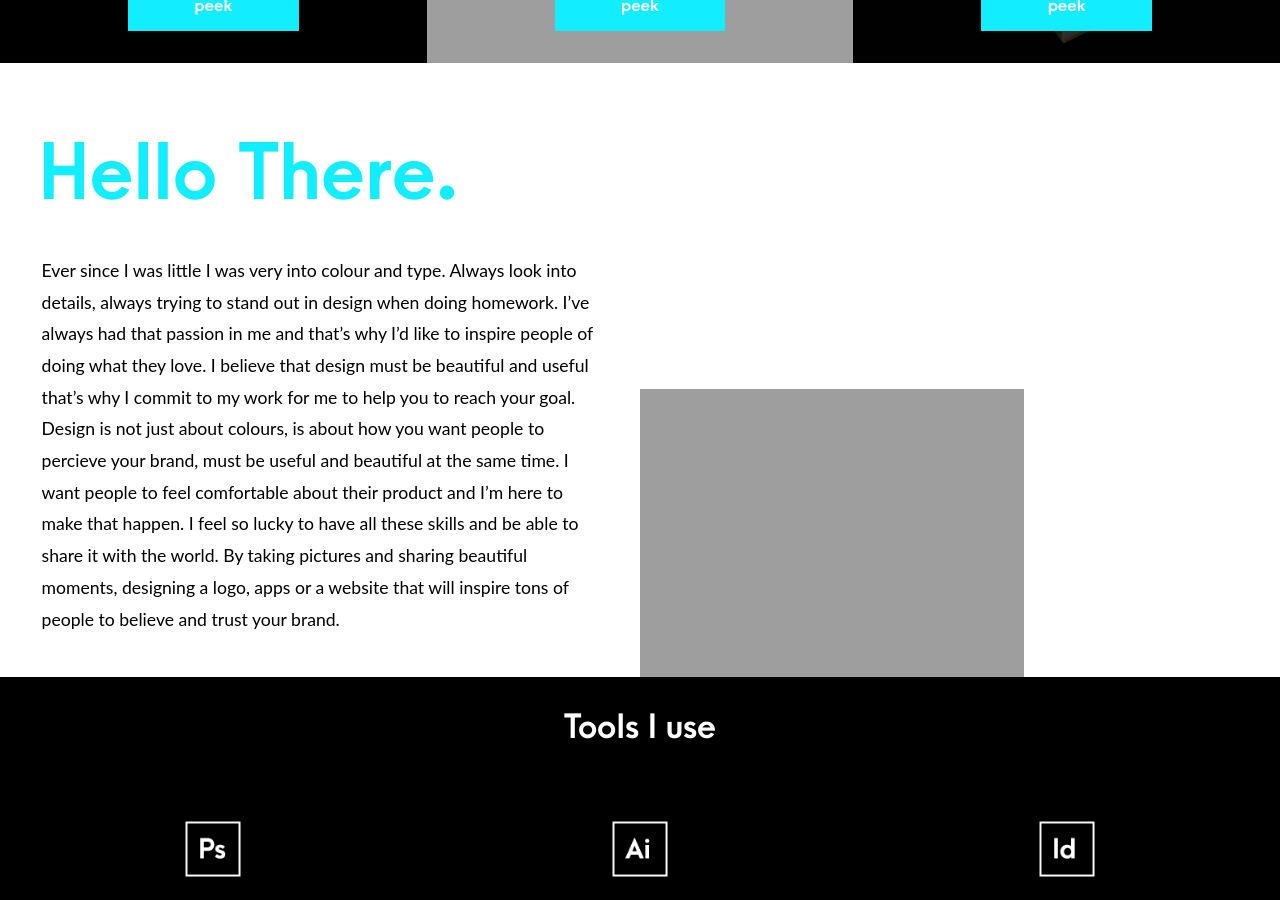
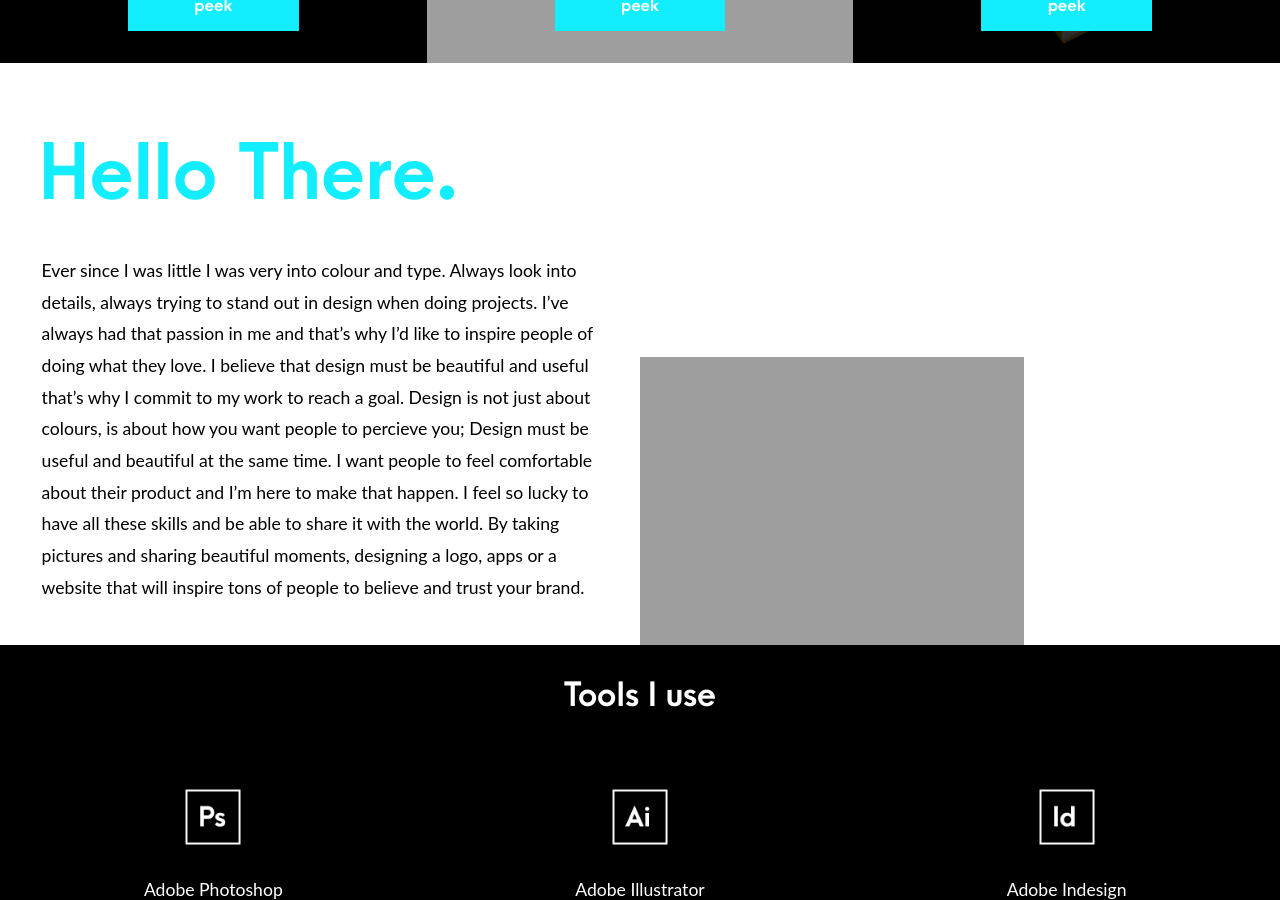
Before and after one commit to valeriagamiz/portfoliogamizvaleria, a Jekyll site: the page built from index.html, in a window 1280 px wide and 900 px high, scrolled down 1127 px. Built offline with Jekyll 4.4.1, drawn with Linux system fonts in a browser that asks for light colours; some of the changed text lies outside the part shown.

Commit message:
banner and email

```diff
--- a/index.html
+++ b/index.html
@@ -44,7 +44,7 @@
 
       <div class="unit gutter unit-s-1 unit-m-1-2 unit-l-1-2 unit-xl-1-2">
         <h3 class="h3blue"> Hello There.</h3> <br>
-        <p itemprop="description">Ever since I was little I was very into colour and type. Always look into details, always trying to stand out in design when doing homework. I’ve always had that passion in me and that’s why I’d like to inspire people of doing what they love. I believe that design must be beautiful and useful that’s why I commit to my work for me to help you to reach your goal.  Design is not just about colours, is about how you want people to percieve your brand, must be useful and beautiful at the same time. I want people to feel comfortable about their product and I’m here to make that happen. I feel so lucky to have all these skills and be able to share it with the world. By taking pictures and sharing beautiful moments, designing a logo, apps or a website that will inspire tons of people to believe and trust your brand.</p>
+        <p itemprop="description">Ever since I was little I was very into colour and type. Always look into details, always trying to stand out in design when doing projects. I’ve always had that passion in me and that’s why I’d like to inspire people of doing what they love. I believe that design must be beautiful and useful that’s why I commit to my work to reach a goal.  Design is not just about colours, is about how you want people to percieve you; Design must be useful and beautiful at the same time. I want people to feel comfortable about their product and I’m here to make that happen. I feel so lucky to have all these skills and be able to share it with the world. By taking pictures and sharing beautiful moments, designing a logo, apps or a website that will inspire tons of people to believe and trust your brand.</p>
       </div>
 
       <div class="unit unit-s-1 unit-m-1-2 unit-l-1-2 unit-xl-1-2">
@@ -99,7 +99,7 @@
        <h5 id="letschat" class="unit xs-1 sm-1 m-1 l-1"> LET'S CREATE BEAUTIFUL THINGS TOGETHER </h5>
        <p class="contactme unit xs-1 sm-1 m-1 l-1 info"> Click below to contact me about any information or for an estimate for design services. <br>
         <div class="unit xs-1 sm-1 m-1 l-1">
-        <a class="link" itemprop"email" id="email" href="mailto:gamizvaleria@gmail.com">Send me an e-mail</a><br>
+        <a class="link" itemprop"email" id="email" href="mailto:gamizvaleria@gmail.com"> gamizvaleria@gmail.com</a><br>
         <a class="link" id="email" href="tel:613-4138595">Give me a call</a> <br>
         <div>
      </p>
```
